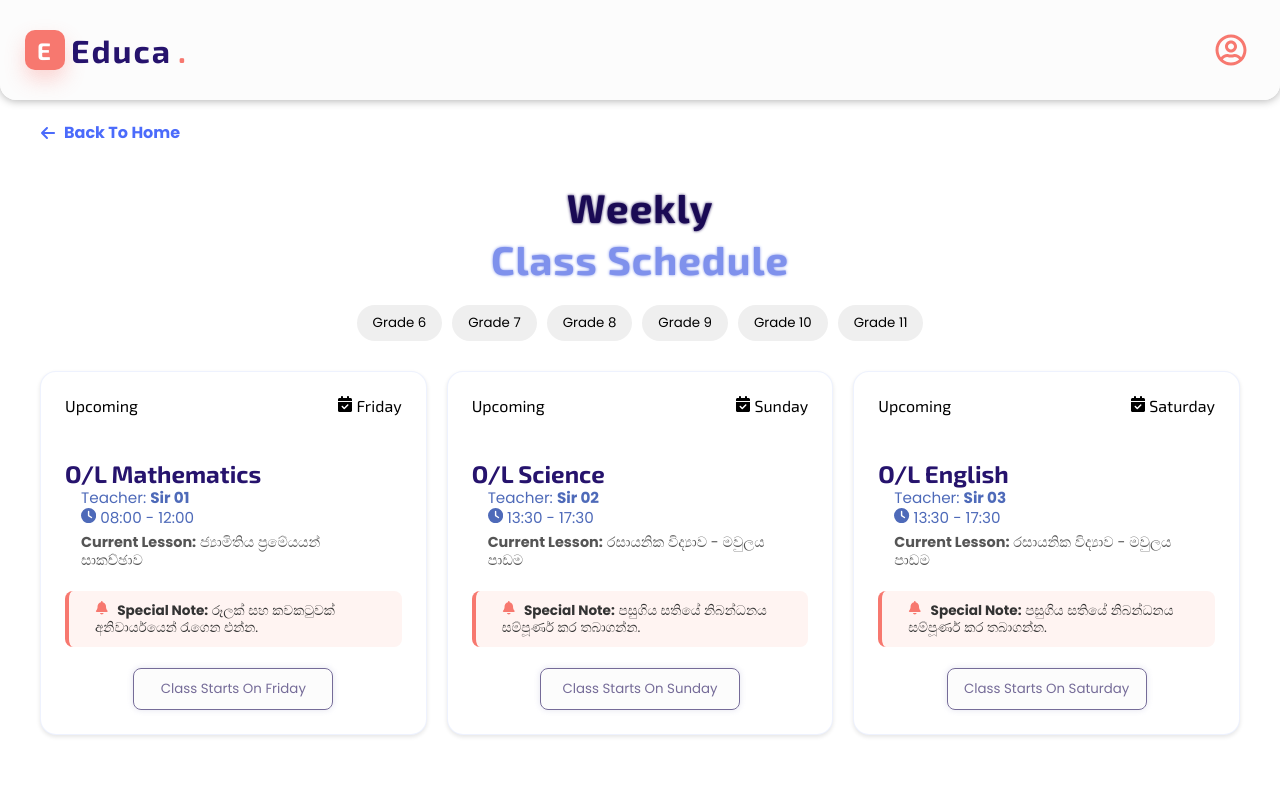
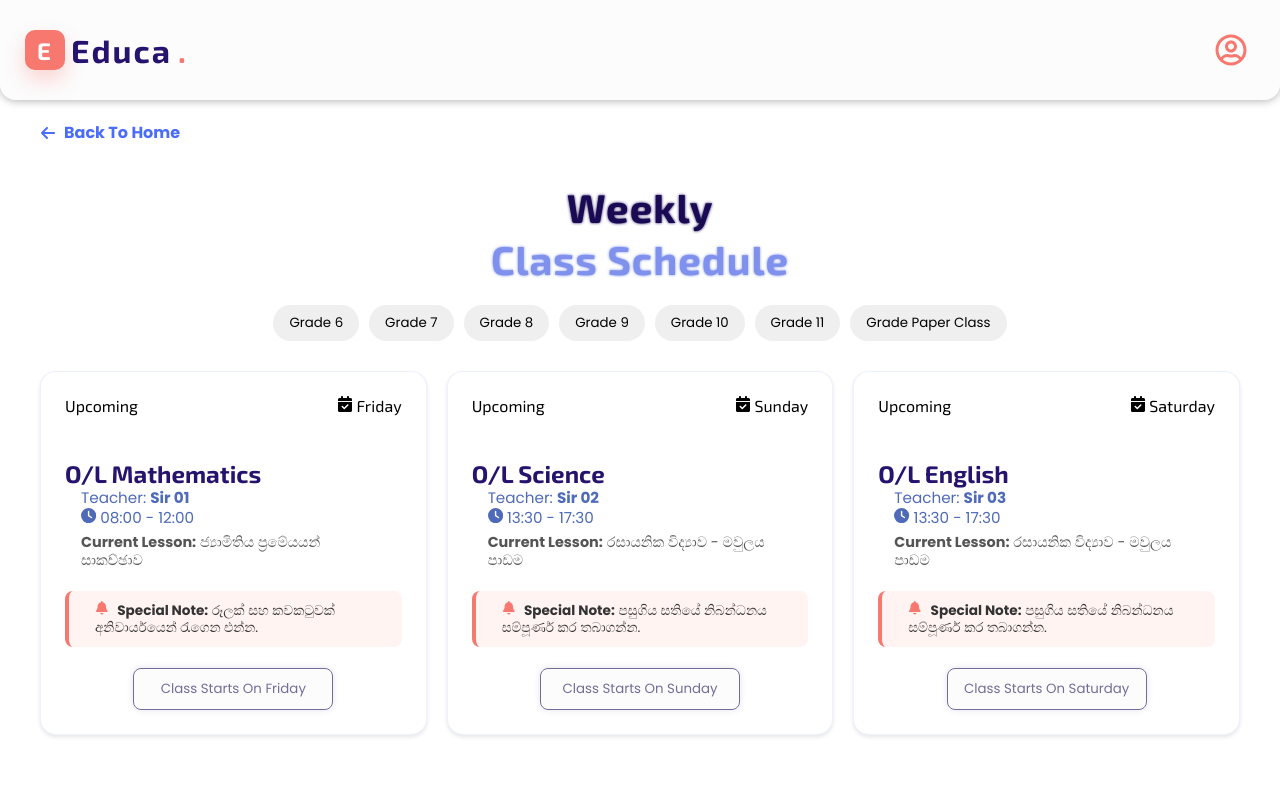
Before and after one commit to lakshan-beast/Educa-OL-Learning-Platform, a React (Vite) app: page /classes-details in a window 1280 px wide. Shown: the top 800 px of the page. Built offline with nearby package versions, Linux system fonts and the light colour scheme.

Commit message:
Add Paper Class to grade selection: update grade tab buttons in ClassesDetails component

```diff
--- a/src/pages/ClassesDetails.jsx
+++ b/src/pages/ClassesDetails.jsx
@@ -567,7 +567,7 @@ const ClassesDetails = () => {
             margin: "20px 0",
             flexWrap: "wrap",
           }}>
-          {["6", "7", "8", "9", "10", "11"].map((grade) => (
+          {["6", "7", "8", "9", "10", "11", "Paper Class"].map((grade) => (
             <button
               key={grade}
               className={`grade-tab-btn ${selectedGrade === grade ? "active-tab" : ""}`}
```
